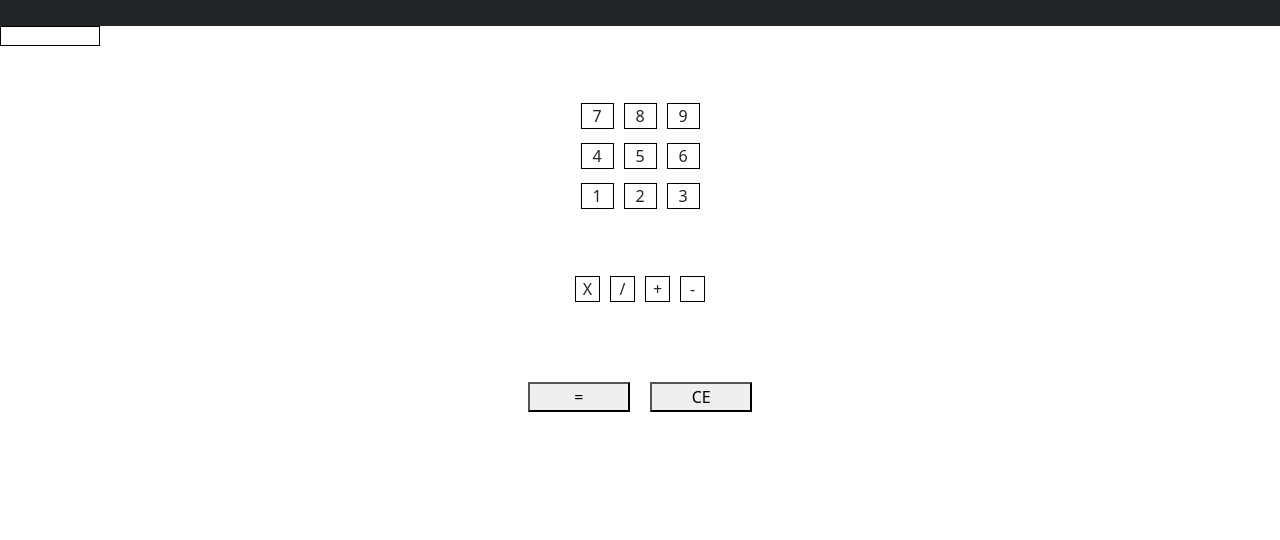
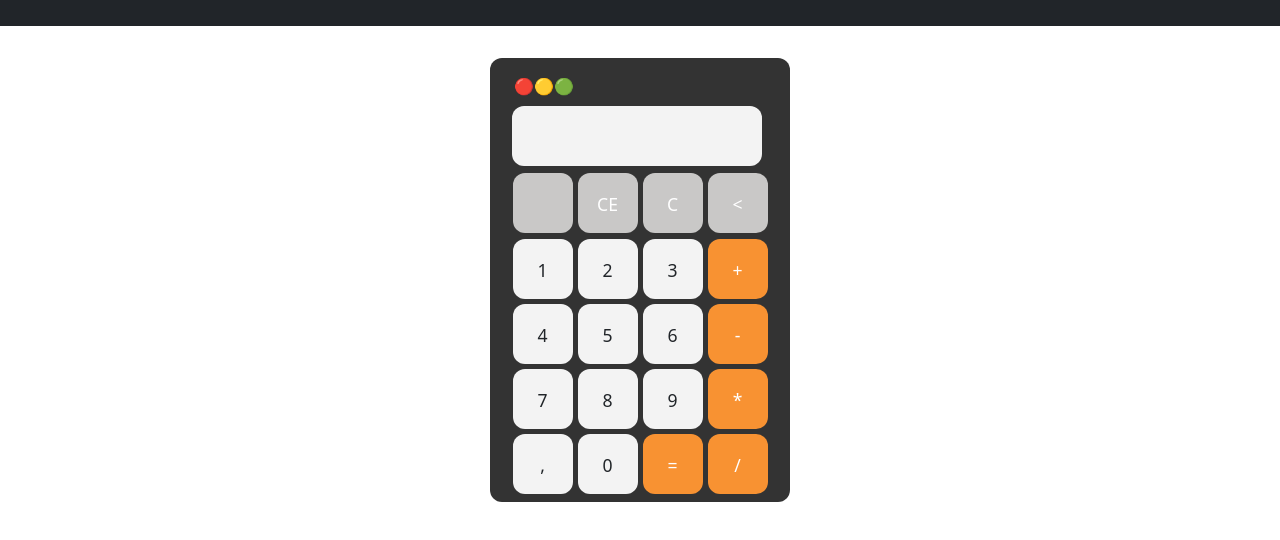
Before and after one commit to weesleycabral/angular-project-catalog, an Angular app: page /calculator in a window 1280 px wide. Shown: the top 540 px of the page. Built offline with nearby package versions, Linux system fonts and the light colour scheme; some icons are missing.

Commit message:
mudanças design calculadora

```diff
--- a/src/app/pages/calculadora/calculadora.component.html
+++ b/src/app/pages/calculadora/calculadora.component.html
@@ -1,3 +1,4 @@
+<!-- <div class="calculator">
   <div class="display">{{ display }}</div>
   <div class="container-buttons">
       <div class="button button-9" (click)="addNum(7)">7</div>
@@ -21,3 +22,51 @@
       <button class="equal" (click)="calculate()">=</button>
       <button class="equal" (click)="clean()">CE</button>
   </div>
+</div>
+ -->
+
+<div class="container-fluid">
+  <div class="calculator">
+    <div class="mac-buttons">
+      <div class="close">🔴</div>
+      <div class="minimize">🟡</div>
+      <div class="expand">🟢</div>
+    </div>
+    <div class="buttons">
+      <div class="display" style="margin-bottom: 0.4em">
+        {{ display }}
+      </div>
+    </div>
+    <div class="buttons" style="margin-bottom: 0.4em">
+      <div class="top-button button" style="pointer-events: none;"></div>
+      <div class="top-button button">CE</div>
+      <div class="top-button button" (click)="clean()">C</div>
+      <div class="top-button button" (click)="eraseNumber()"><</div>
+    </div>
+    <div class="buttons">
+      <div class="button" (click)="addNum(1)">1</div>
+      <div class="button" (click)="addNum(2)">2</div>
+      <div class="button" (click)="addNum(3)">3</div>
+
+      <div class="right-button button" (click)="chooseOperator('a')">+</div>
+
+      <div class="button" (click)="addNum(4)">4</div>
+      <div class="button" (click)="addNum(5)">5</div>
+      <div class="button" (click)="addNum(6)">6</div>
+
+      <div class="right-button button" (click)="chooseOperator('s')">-</div>
+
+      <div class="button" (click)="addNum(7)">7</div>
+      <div class="button" (click)="addNum(8)">8</div>
+      <div class="button" (click)="addNum(9)">9</div>
+
+      <div class="right-button button" (click)="chooseOperator('m')">*</div>
+
+      <div class="button" (click)="addNum('.')">,</div>
+      <div class="button" (click)="addNum(0)">0</div>
+      <div class="right-button button" (click)="calculate()">=</div>
+
+      <div class="right-button button" (click)="chooseOperator('d')">/</div>
+    </div>
+  </div>
+</div>
--- a/src/app/pages/calculadora/calculadora.component.scss
+++ b/src/app/pages/calculadora/calculadora.component.scss
@@ -1,78 +1,156 @@
-.container-buttons {
-    display: flex;
-    align-items: center;
-    justify-content: center;
-    padding-top: 30px;
-    display: grid;
-    width: 100%;
-    grid-gap: 10px;
-    grid-template-columns: 33px 33px 33px;
-    grid-template-rows: 30px 30px 30px 30px;
-    grid-template-areas:
-        ". . ."
-        ". . ."
-        ". . ."
-        ". center .";
+// .container-buttons {
+//     display: flex;
+//     align-items: center;
+//     justify-content: center;
+//     padding-top: 30px;
+//     display: grid;
+//     width: 100%;
+//     grid-gap: 10px;
+//     grid-template-columns: 33px 33px 33px;
+//     grid-template-rows: 30px 30px 30px 30px;
+//     grid-template-areas:
+//         ". . ."
+//         ". . ."
+//         ". . ."
+//         ". center .";
+// }
+
+// .display {
+//     border: 1px solid black;
+//     width: 100px;
+//     height: 20px;
+//     // text-align: right;
+// }
+
+// .numbers {
+//     display: flex;
+//     flex-direction: row;
+
+// }
+
+// .number {
+//     padding-right: 10px;
+//     cursor: pointer;
+//     text-align: center;
+
+// }
+
+// .container-operators {
+//     display: flex;
+//     align-items: center;
+//     justify-content: center;
+//     display: grid;
+//     width: 100%;
+//     justify-items: center;
+//     grid-gap: 10px;
+//     grid-template-columns: 25px 25px 25px 25px;
+//     text-align: center;
+// }
+
+// .button {
+//     border: 1px solid black;
+//     width: 100%;
+//     text-align: center;
+//     margin-top: 50px;
+// }
+
+// .button:hover {
+//     background-color: black;
+//     cursor: pointer;
+//     color: white;
+// }
+
+// .resultado {
+//     display: flex;
+//     align-items: center;
+//     justify-content: center;
+//     gap: 20px;
+//     margin: auto;
+//     margin-top: 50px;
+// }
+
+// .equal {
+//     margin-top: 30px;
+//     width: 8%;
+// }
+
+// .calculator {
+//   display: flex;
+//   flex-direction: column;
+//   justify-content: center;
+// }
+
+
+.calculator {
+  display: flex;
+  margin: auto;
+  text-align: center;
+  flex-direction: column;
+  margin-top: 2em;
+  background: rgb(51, 51, 51);
+  border-radius: 12px;
+  width: 300px;
+  padding: .5em ;
+}
+
+.buttons {
+  display: grid;
+  justify-content: center;
+  grid-template-columns: repeat(4, .2fr);
+  grid-gap: 5px;
+}
+
+.button {
+  border-radius: 12px;
+  height: 60px;
+  width: 60px;
+  font-size: 1.1em;
+  padding: 1em;
+  text-align: center;
+  transition: 0.2s;
+}
+
+.buttons .button {
+  background-color: rgb(243, 243, 243);
+}
+
+.buttons .button:hover {
+  transform: scale(1.1);
+  cursor: pointer;
+}
+
+.right-buttons {
+  display: flex;
+  flex-direction: column;
+  gap: 10px;
+  margin-left: 0.5em;
+}
+
+.right-button {
+  background-color: rgb(248, 146, 50) !important;
+  color: white;
+}
+
+.top-button {
+  background-color: rgb(201, 200, 199) !important;
+  color: white;
 }
 
 .display {
-    display: flex;
-    align-items: center;
-    justify-content: center;
-    border: 1px solid black;
-    width: 100px;
-    height: 20px;
-    // text-align: right;
+  width: 250px;
+  height: 60px;
+  background: rgb(243, 243, 243);
+  border-radius: 12px;
+  padding: 1em;
+  text-align: right;
+  font-size: 1.1em;
+  margin-left: 13px;
 }
 
-.numbers {
-    display: flex;
-    flex-direction: row;
-
+.mac-buttons {
+  display: flex;
+  justify-content: flex-start;
+  margin-left: .5em;
+  cursor: pointer;
+  padding: .5em;
 }
-
-.number {
-    padding-right: 10px;
-    cursor: pointer;
-    text-align: center;
-
-}
-
-.container-operators {
-    display: flex;
-    align-items: center;
-    justify-content: center;
-    display: grid;
-    width: 100%;
-    justify-items: center;
-    grid-gap: 10px;
-    grid-template-columns: 25px 25px 25px 25px;
-    text-align: center;
-}
-
-.button {
-    border: 1px solid black;
-    width: 100%;
-    text-align: center;
-    margin-top: 50px;
-}
-
-.button:hover {
-    background-color: black;
-    cursor: pointer;
-    color: white;
-}
-
-.resultado {
-    display: flex;
-    align-items: center;
-    justify-content: center;
-    gap: 20px;
-    margin: auto;
-    margin-top: 50px;
-}
-
-.equal {
-    margin-top: 30px;
-    width: 8%;
-}
--- a/src/app/pages/calculadora/calculadora.component.ts
+++ b/src/app/pages/calculadora/calculadora.component.ts
@@ -16,7 +16,7 @@ export class CalculadoraComponent implements OnInit {
 
   }
 
-  addNum(num: number) {
+  addNum(num: number | string) {
     if (!this.display) {
       this.display = num.toString();
     } else {
@@ -49,6 +49,10 @@ export class CalculadoraComponent implements OnInit {
     this.display = result?.toString();
   }
 
+  eraseNumber() {
+    this.display = this.display.substring(0, this.display.length-1);
+  }
+
   clean() {
     if (!this.display) {
       this.firstValue = 0
```
Lines whose indentation alone changed are shown as unchanged.
